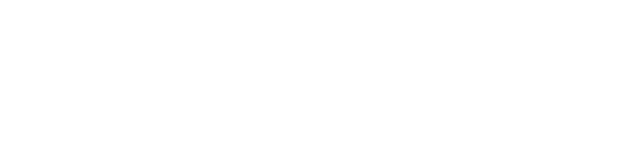
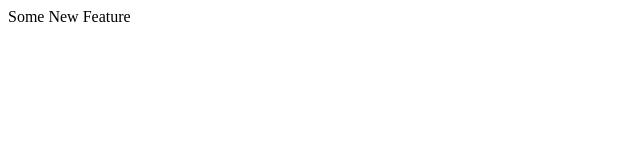
Before and after one commit to JitendraTunduri/Web-app, a plain HTML site: page index.html in a window 1280 px wide. Shown: the whole page, without its empty margins (0-640 px from the left). Drawn offline with Linux system fonts and the light colour scheme.

Commit message:
added para

```diff
--- a/index.html
+++ b/index.html
@@ -7,3 +7,4 @@ Git
 </body>
 </head>
 </html>
+<p>Some New Feature</p>
```
